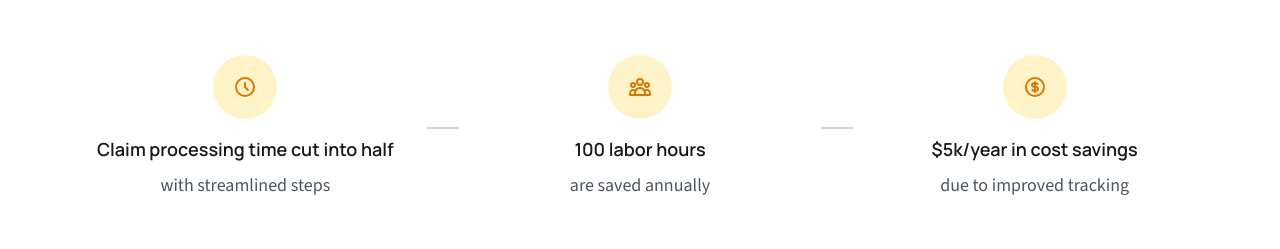
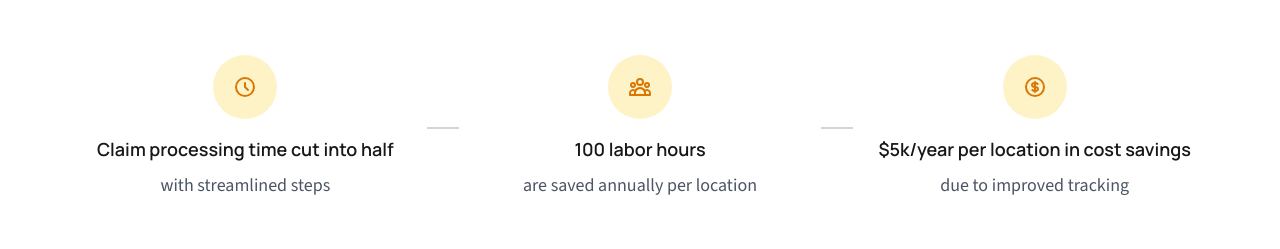
Before and after one commit to mahditasfin/butter-website-main, a Next.js app: page / in a window 1280 px wide. Shown: the part 820-1069 px from the top of the page. Built offline with nearby package versions, Linux system fonts and the light colour scheme.

Commit message:
Update Logos.tsx

```diff
--- a/src/components/Logos.tsx
+++ b/src/components/Logos.tsx
@@ -45,7 +45,7 @@
                 </svg>
               </div>
               <h3 className="text-lg font-semibold mb-2">100 labor hours</h3>
-              <p className="text-gray-600">are saved annually</p>
+              <p className="text-gray-600">are saved annually per location</p>
               <div className="hidden md:block absolute right-0 top-1/2 w-8 h-0.5 bg-gray-300 translate-x-full" />
             </div>
 
@@ -66,7 +66,7 @@
                   />
                 </svg>
               </div>
-              <h3 className="text-lg font-semibold mb-2">$5k/year in cost savings</h3>
+              <h3 className="text-lg font-semibold mb-2">$5k/year per location in cost savings</h3>
               <p className="text-gray-600">due to improved tracking</p>
             </div>
           </div>
```
